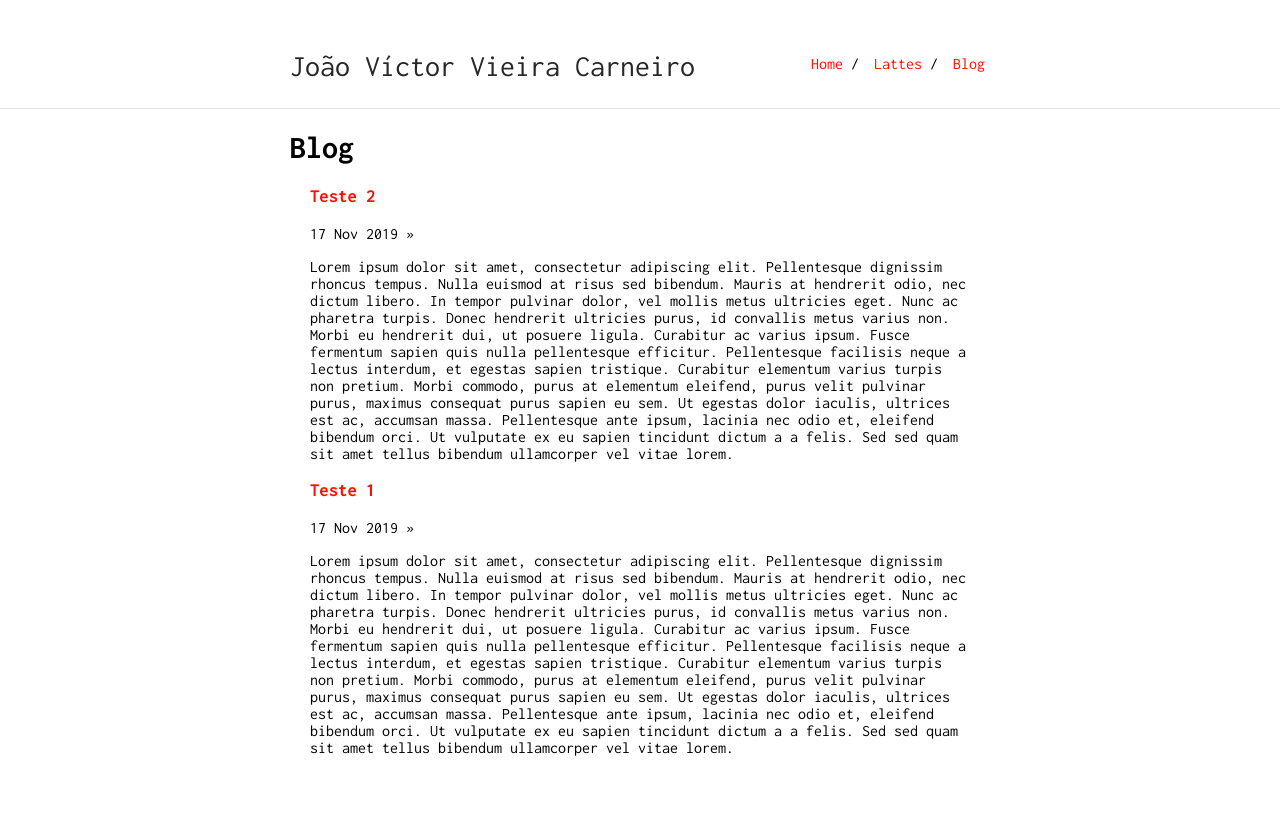
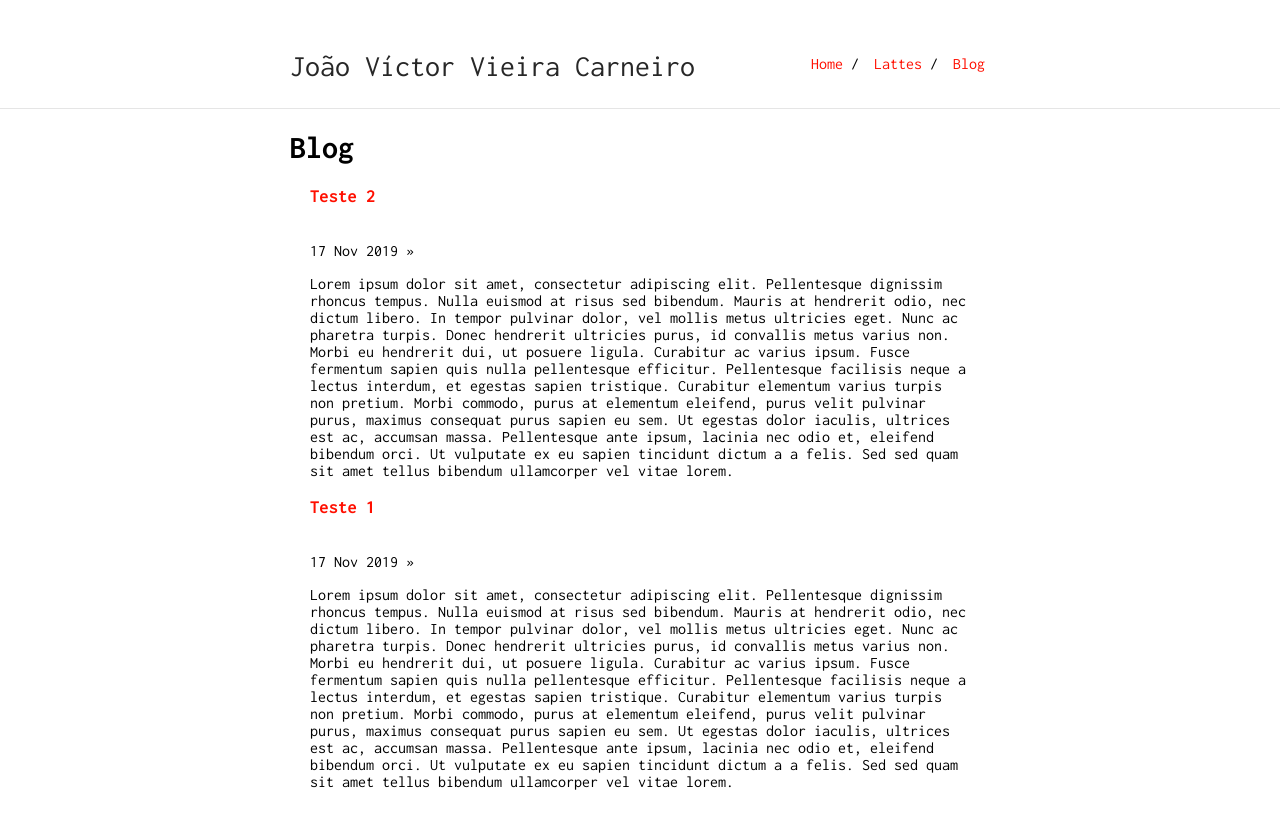
Before and after one commit to joaovvcarneiro/joaovvcarneiro.github.io, a Jekyll site: the page built from blog/index.html, in a window 1280 px wide. Shown: the top 829 px of the page. Built offline with Jekyll 4.4.1, drawn with Linux system fonts in a browser that asks for light colours; the list of posts is cut into pages by our own code.

Commit message:
Update index.html

```diff
--- a/blog/index.html
+++ b/blog/index.html
@@ -10,10 +10,8 @@ title: Blog
 
             <a href="{{ post.url }}" title="{{ post.title }}">
                 <h3> {{ post.title }} </h3>
-            </a>
-
-            <span> {{ post.date | date_to_string }} </span> »
-
+            </a><br>
+            <span> {{ post.date | date_to_string }} </span> »<br>
             {{ post.excerpt }}
 
   {% endfor %}
```
